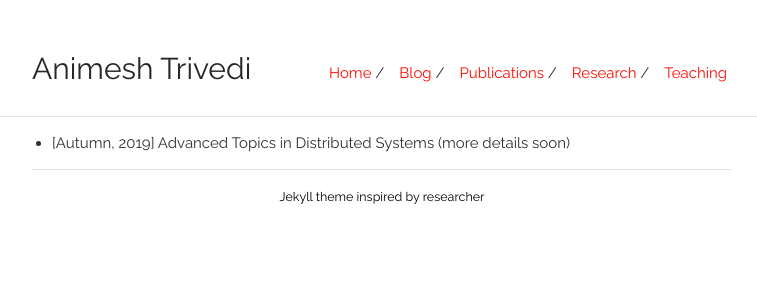
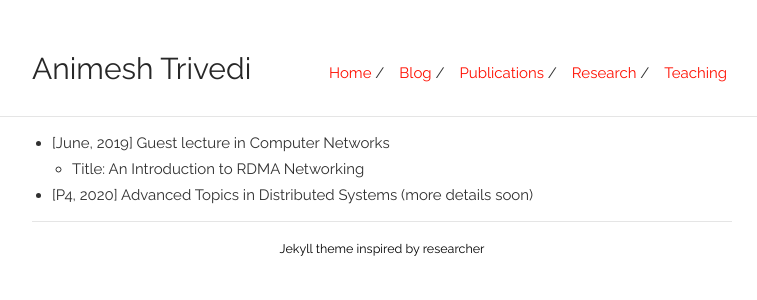
Before and after one commit to animeshtrivedi/animeshtrivedi.github.io, a Jekyll site: the page built from teaching.md, in a window 1280 px wide. Shown: the top 300 px of the page, without its empty margins (258-1015 px from the left). Built offline with Jekyll 4.4.1, drawn with Linux system fonts in a browser that asks for light colours.

Commit message:
teaching

```diff
--- a/teaching.md
+++ b/teaching.md
@@ -5,4 +5,6 @@ custom_title: Teaching of Animesh Trivedi
 permalink: /teaching/
 
 ---
-  * [Autumn, 2019] Advanced Topics in Distributed Systems (more details soon)
+  * [June, 2019] Guest lecture in Computer Networks
+    * Title: An Introduction to RDMA Networking
+  * [P4, 2020] Advanced Topics in Distributed Systems (more details soon)
```
